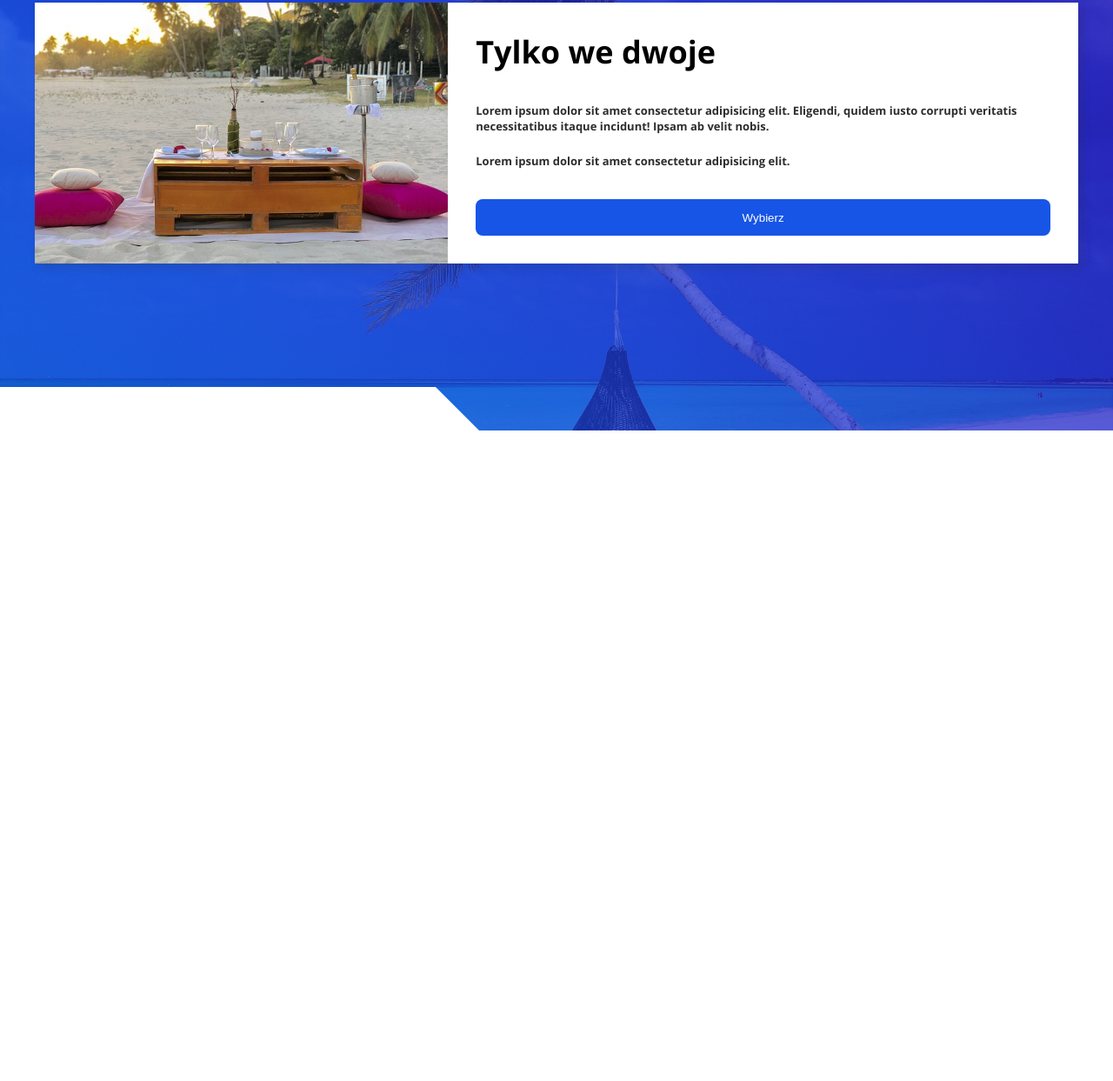
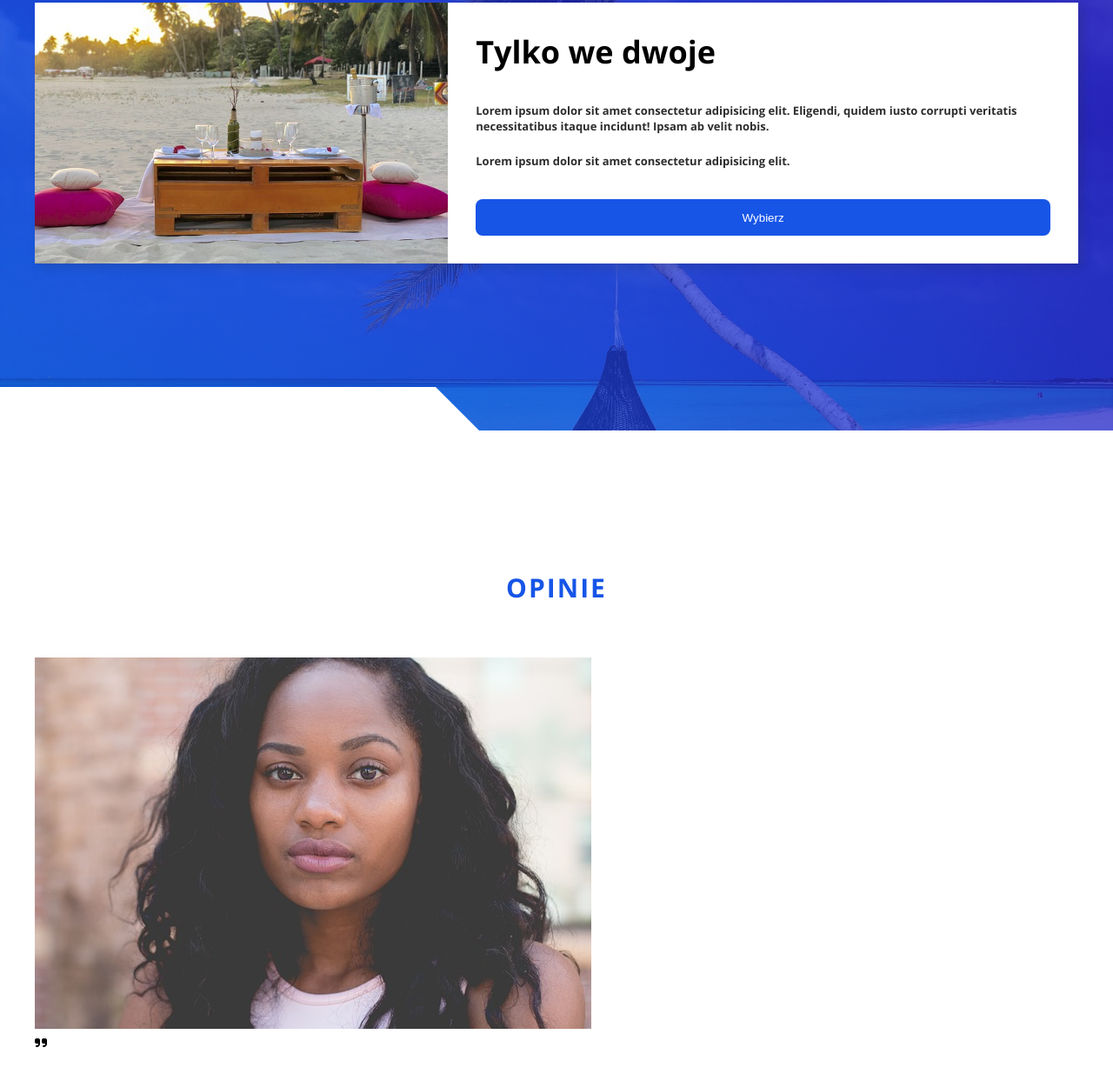
Before and after one commit to DamianC1/First-Website, a plain HTML site: page index.html in a window 1280 px wide. Shown: the part 4536-5779 px from the top of the page at 87% size. Before the commit the page ends 5031 px from the top, so only its background shows below. Drawn offline with nearby package versions, Linux system fonts and the light colour scheme.

Commit message:
added opinions section

```diff
--- a/index.html
+++ b/index.html
@@ -184,6 +184,21 @@
 				</div>
 			</div>
 		</section>
+		<section class="reviews section-padding section white-section" id="'reviews">
+			<h2 class="section-heading">Opinie</h2>
+			<div class="wrapper">
+				<div class="reviews__boxes">
+					<div class="review__box">
+						<div class="reviews__box-img">
+							<img src="/img/attractive-1869761_640.jpg" alt="woman">
+						</div>
+						<div class="reviews__box-info">
+							<div class="reviews__box-quote"><i class="fas fa-quote-right"></i></div>
+						</div>
+					</div>
+				</div>
+			</div>
+		</section>
 
 	</main>
 
```
Also changed, not shown: img/attractive-1869761_640.jpg (added), img/happy-1836445_640.jpg (added), img/woman-1919143_640.jpg (added).
